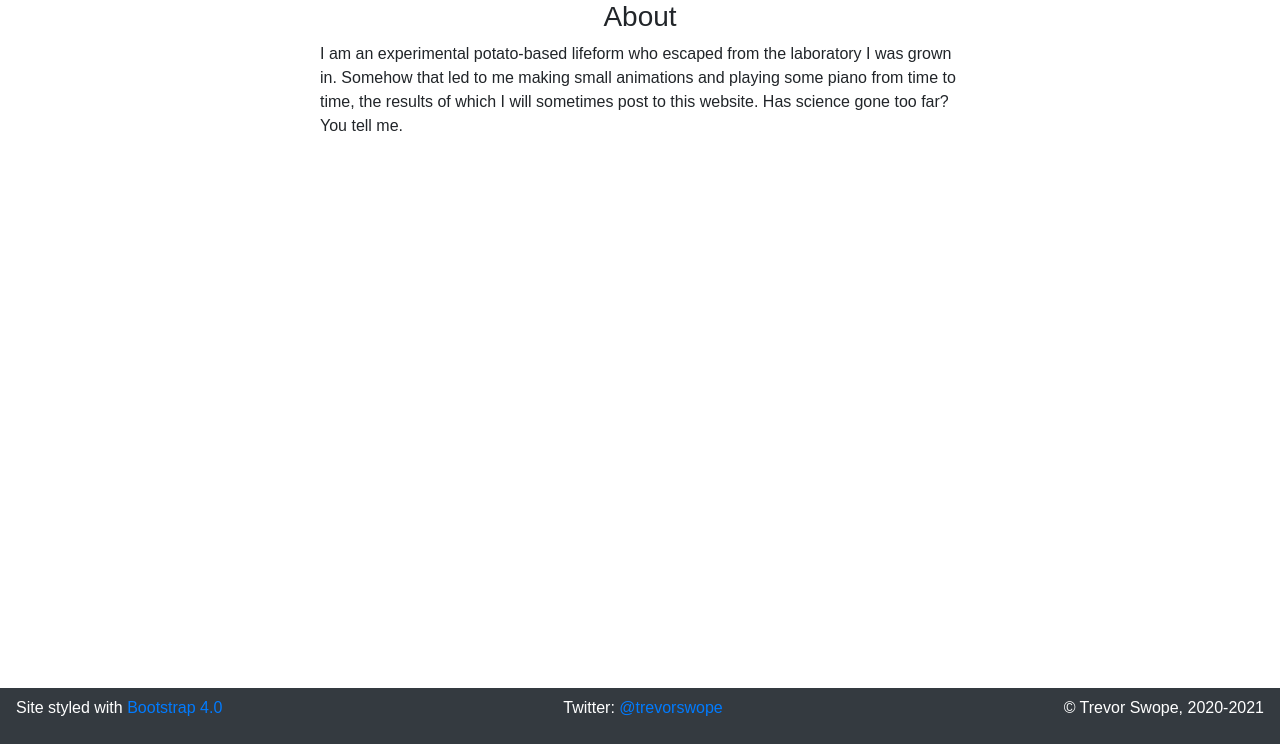
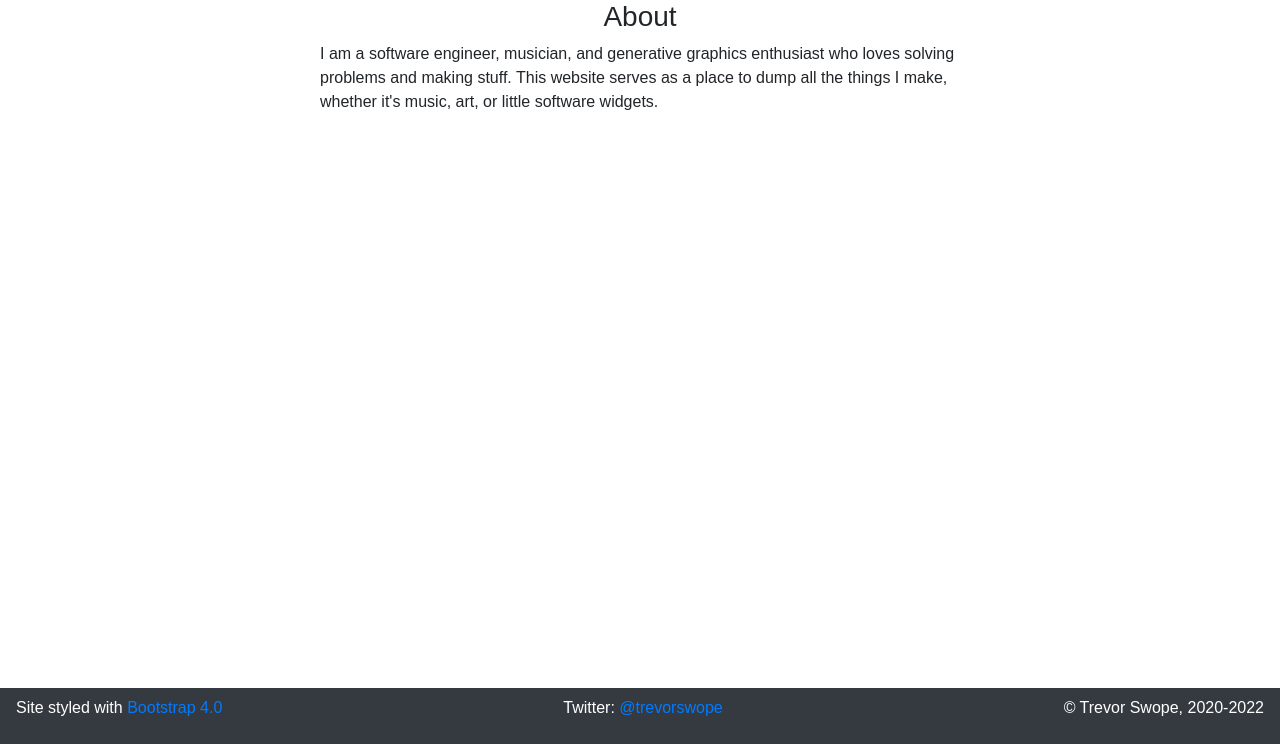
Before and after one commit to swopet/trevors-cave, a PHP site: page /about.php in a window 1280 px wide. Shown: the part 56-800 px from the top of the page. Run offline with PHP 8.4, Linux system fonts and the light colour scheme; some libraries are stand-ins or nearby versions.

Commit message:
update about and footer

```diff
--- a/html/about.php
+++ b/html/about.php
@@ -5,7 +5,7 @@ include_once($_SERVER['DOCUMENT_ROOT']."/../include/header.php");
 
 <div class="postcontainer">
 <h3 class="text-center">About</h3>
-<p>I am an experimental potato-based lifeform who escaped from the laboratory I was grown in. Somehow that led to me making small animations and playing some piano from time to time, the results of which I will sometimes post to this website. Has science gone too far? You tell me.</p>
+<p>I am a software engineer, musician, and generative graphics enthusiast who loves solving problems and making stuff. This website serves as a place to dump all the things I make, whether it's music, art, or little software widgets. </p>
 </div>
 
 <?php
--- a/include/footer.php
+++ b/include/footer.php
@@ -2,6 +2,6 @@
 <div class="navbar fixed-bottom bg-dark text-white navbar-dark">
 	<p>Site styled with <a href="https://getbootstrap.com/" target="_blank">Bootstrap 4.0</a></p>
 	<p>Twitter: <a href="https://twitter.com/trevorswope" target = "_blank">&commat;trevorswope</a></p>
-	<p>© Trevor Swope, 2020-2021</p>
+	<p>© Trevor Swope, 2020-2022</p>
 </div>
 </html>
```
